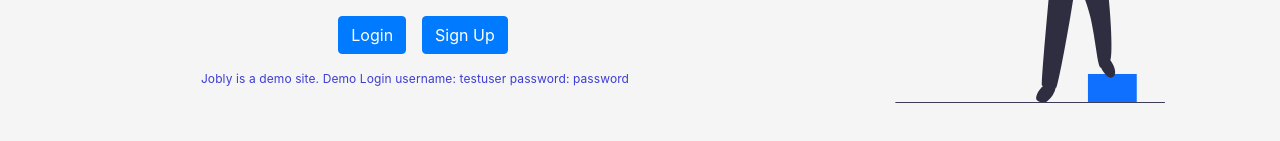
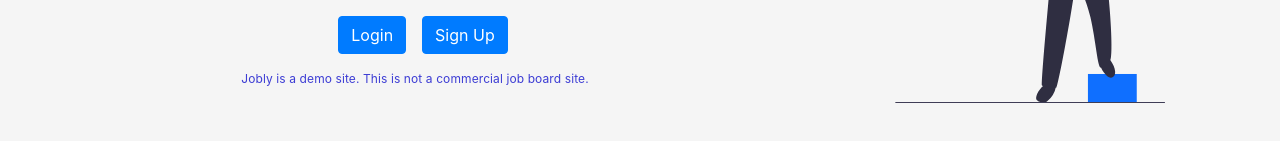
Before and after one commit to krusseth-designs/jobly, a React (Create React App) app: page / in a window 1280 px wide. Shown: the part 375-516 px from the top of the page. Built offline with nearby package versions, Linux system fonts and the light colour scheme; no server answers.

Commit message:
Update Homepage.js

```diff
--- a/src/homepage/Homepage.js
+++ b/src/homepage/Homepage.js
@@ -33,7 +33,7 @@ function Homepage() {
               <Link to="/signup" className='ml-3'>
                  <Button color="primary" >Sign Up</Button>
               </Link>
-              <h7 className="mt-3">Jobly is a demo site.  Demo Login  username: testuser password: password</h7>
+              <h7 className="mt-3">Jobly is a demo site.  This is not a commercial job board site. </h7>
 
             </div>
           )}
```
